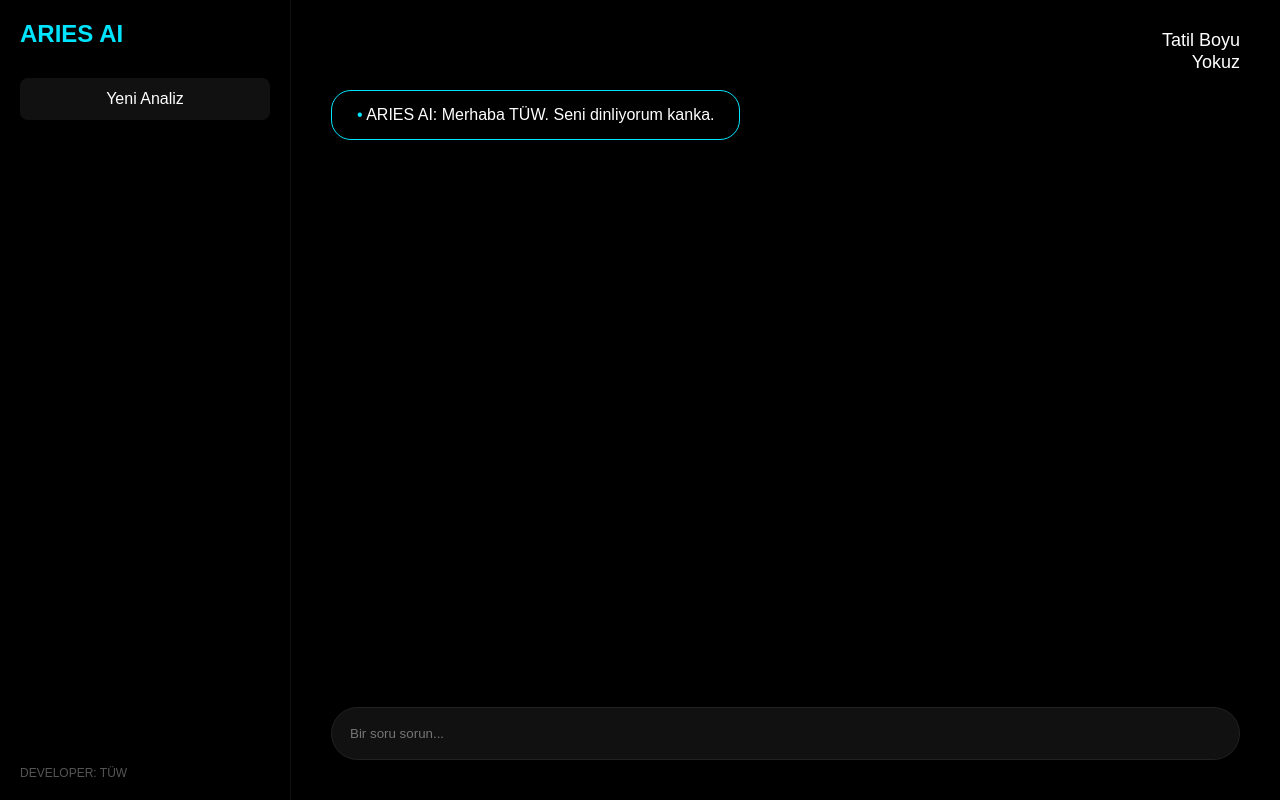
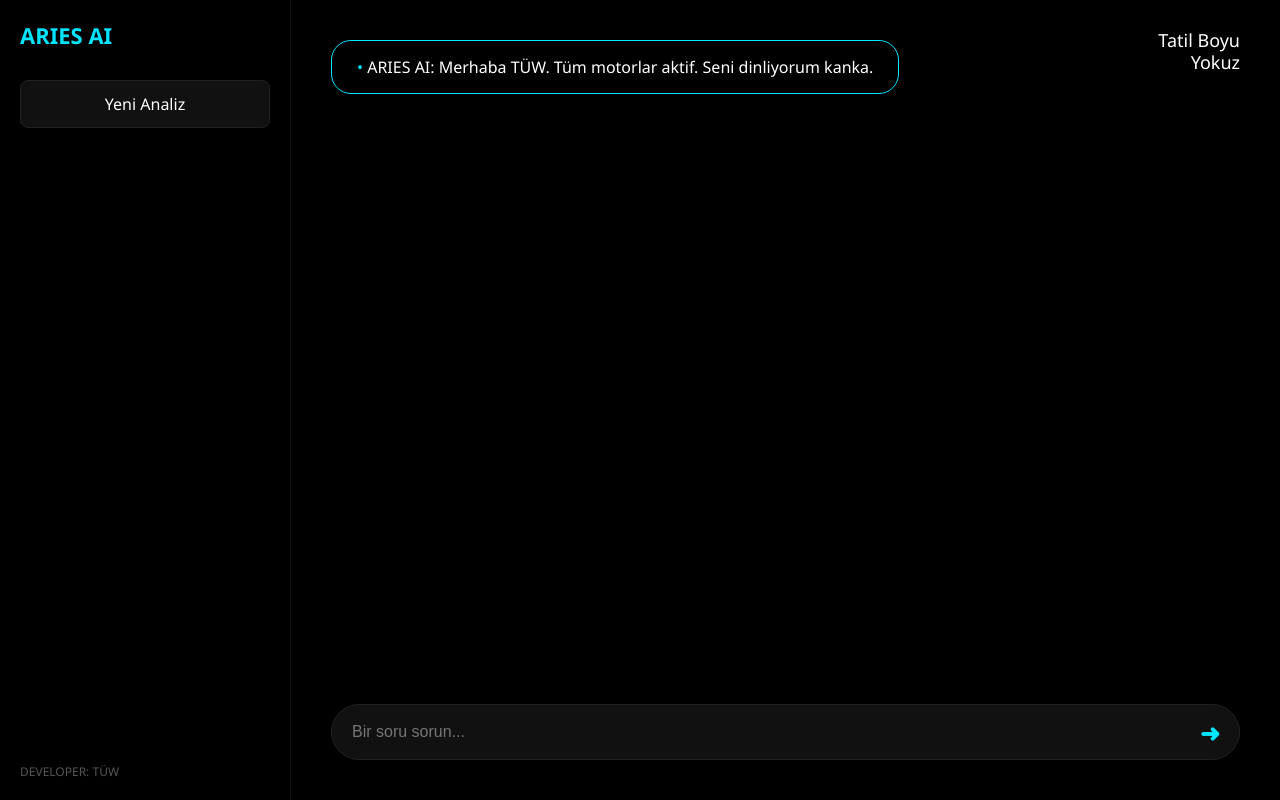
Before and after one commit to eymenasafsakalli0540-beep/aries, a Flask app: page / in a window 1280 px wide. Run offline with Flask 3, Linux system fonts and the light colour scheme.

Commit message:
Update index.html

```diff
--- a/templates/index.html
+++ b/templates/index.html
@@ -3,36 +3,67 @@
 <head>
     <meta charset="UTF-8">
     <meta name="viewport" content="width=device-width, initial-scale=1.0">
-    <title>ARIES AI</title>
+    <title>ARIES AI | Arayüz</title>
     <style>
-        body { margin: 0; background: #000; color: #fff; font-family: sans-serif; height: 100vh; display: flex; }
+        body { margin: 0; background: #000; color: #fff; font-family: 'Segoe UI', sans-serif; height: 100vh; display: flex; }
 
-        /* SOL MENÜ (Telefonda gizlenebilir veya küçülebilir) */
-        #sidebar { width: 250px; border-right: 1px solid #111; padding: 20px; display: flex; flex-direction: column; justify-content: space-between; }
+        /* Sol Menü */
+        #sidebar {
+            width: 250px; border-right: 1px solid #111; padding: 20px;
+            display: flex; flex-direction: column; justify-content: space-between;
+        }
+        .logo { color: #00e5ff; font-weight: bold; font-size: 22px; margin-bottom: 30px; }
+        .yeni-analiz {
+            background: #111; color: #fff; border: 1px solid #222;
+            padding: 12px; border-radius: 8px; text-align: center; cursor: pointer; transition: 0.3s;
+        }
+        .yeni-analiz:hover { background: #222; }
 
-        /* ANA EKRAN */
+        /* Ana Ekran */
         #main { flex-grow: 1; position: relative; padding: 40px; }
 
-        /* MOBİL İÇİN ÖZEL AYARLAR */
-        @media (max-width: 600px) {
-            #sidebar { display: none; } /* Telefonda menüyü gizledik */
-            #main { padding: 20px; }
-            .tatil-yazi { font-size: 14px !important; top: 10px !important; right: 20px !important; }
-            .input-wrapper { left: 20px !important; right: 20px !important; }
+        /* Tatil Yazısı */
+        .tatil-yazi {
+            position: absolute; top: 30px; right: 40px;
+            text-align: right; line-height: 1.2; color: #fff; font-size: 18px; font-weight: 500;
         }
 
-        .tatil-yazi { position: absolute; top: 30px; right: 40px; text-align: right; line-height: 1.2; font-size: 18px; font-weight: 500; }
-        .mesaj-balonu { border: 1px solid #00e5ff; border-radius: 20px; padding: 15px 25px; width: fit-content; margin-top: 50px; }
-        .input-wrapper { position: absolute; bottom: 40px; left: 40px; right: 40px; }
-        input { width: 100%; background: #111; border: 1px solid #222; padding: 18px; color: #888; border-radius: 50px; outline: none; box-sizing: border-box; }
+        /* Mesaj Alanı */
+        .mesaj-balonu {
+            border: 1px solid #00e5ff; border-radius: 20px;
+            padding: 15px 25px; width: fit-content; max-width: 80%;
+        }
+
+        /* Giriş Alanı ve Mavi Ok */
+        .input-container {
+            position: absolute; bottom: 40px; left: 40px; right: 40px;
+            display: flex; align-items: center;
+        }
+        input {
+            width: 100%; background: #111; border: 1px solid #222;
+            padding: 18px 60px 18px 20px; color: #fff; border-radius: 50px;
+            outline: none; box-sizing: border-box; font-size: 16px;
+        }
+        .mavi-ok {
+            position: absolute; right: 20px; color: #00e5ff;
+            font-size: 24px; cursor: pointer; font-weight: bold;
+        }
+
+        /* Mobil Optimizasyon */
+        @media (max-width: 768px) {
+            #sidebar { display: none; }
+            #main { padding: 20px; }
+            .tatil-yazi { font-size: 14px; top: 20px; right: 20px; }
+            .input-container { left: 20px; right: 20px; }
+        }
     </style>
 </head>
 <body>
 
     <div id="sidebar">
         <div>
-            <div style="color: #00e5ff; font-weight: bold; font-size: 24px; margin-bottom: 30px;">ARIES AI</div>
-            <div style="background: #111; padding: 12px; border-radius: 8px; text-align: center;">Yeni Analiz</div>
+            <div class="logo">ARIES AI</div>
+            <div class="yeni-analiz">Yeni Analiz</div>
         </div>
         <div style="font-size: 12px; color: #555;">DEVELOPER: TÜW</div>
     </div>
@@ -41,11 +72,12 @@
         <div class="tatil-yazi">Tatil Boyu<br>Yokuz</div>
 
         <div class="mesaj-balonu">
-            <span style="color:#00e5ff">•</span> ARIES AI: Merhaba TÜW. Seni dinliyorum kanka.
+            <span style="color:#00e5ff">•</span> ARIES AI: Merhaba TÜW. Tüm motorlar aktif. Seni dinliyorum kanka.
         </div>
 
-        <div class="input-wrapper">
+        <div class="input-container">
             <input type="text" placeholder="Bir soru sorun...">
+            <span class="mavi-ok">➜</span>
         </div>
     </div>
 
```
